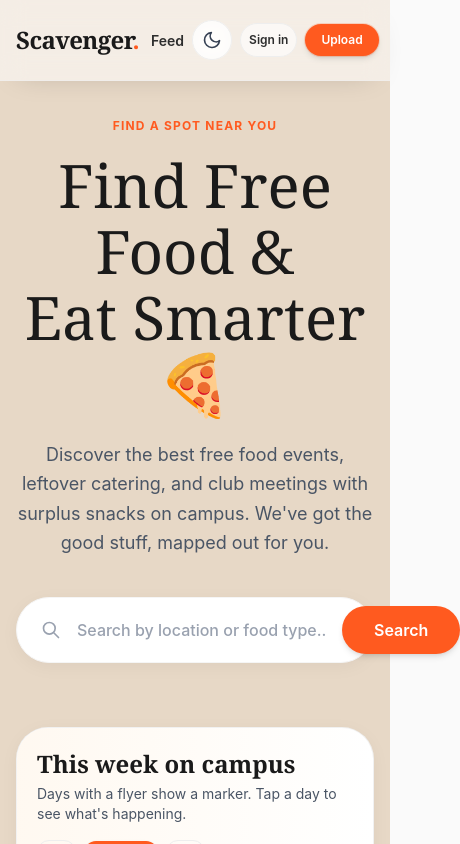
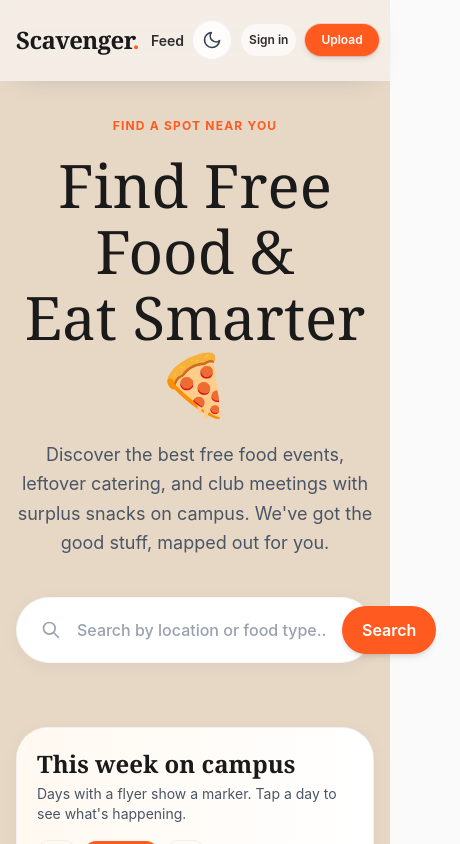
Before and after one commit to avareesew/food_finder, a Next.js app: page / in a window 390 px wide. Shown: the top 844 px of the page, 460 px wide, since content can reach past the window. Built offline with nearby package versions, Linux system fonts and the light colour scheme; no server answers; the database is empty.

Commit message:
fix(home): prevent search bar overflow on   mobile

```diff
--- a/src/app/page.tsx
+++ b/src/app/page.tsx
@@ -118,7 +118,7 @@ export default function Home() {
             campus. We&apos;ve got the good stuff, mapped out for you.
           </p>
 
-          <div className="max-w-xl mx-auto bg-white p-2 rounded-full shadow-soft flex items-center border border-gray-100 dark:bg-gray-900 dark:border-gray-800">
+          <div className="max-w-xl mx-auto bg-white p-2 rounded-full shadow-soft flex items-center border border-gray-100 dark:bg-gray-900 dark:border-gray-800 w-full">
             <div className="pl-4 text-gray-400 dark:text-gray-500">
               <svg
                 xmlns="http://www.w3.org/2000/svg"
@@ -143,7 +143,7 @@ export default function Home() {
             <Link href="/feed">
               <button
                 type="button"
-                className="bg-[#FF5A1F] text-white px-8 py-3 rounded-full font-semibold hover:bg-orange-600 transition-colors shadow-md hover:shadow-lg"
+                className="bg-[#FF5A1F] text-white px-5 sm:px-8 py-3 rounded-full font-semibold hover:bg-orange-600 transition-colors shadow-md hover:shadow-lg shrink-0"
               >
                 Search
               </button>
```
